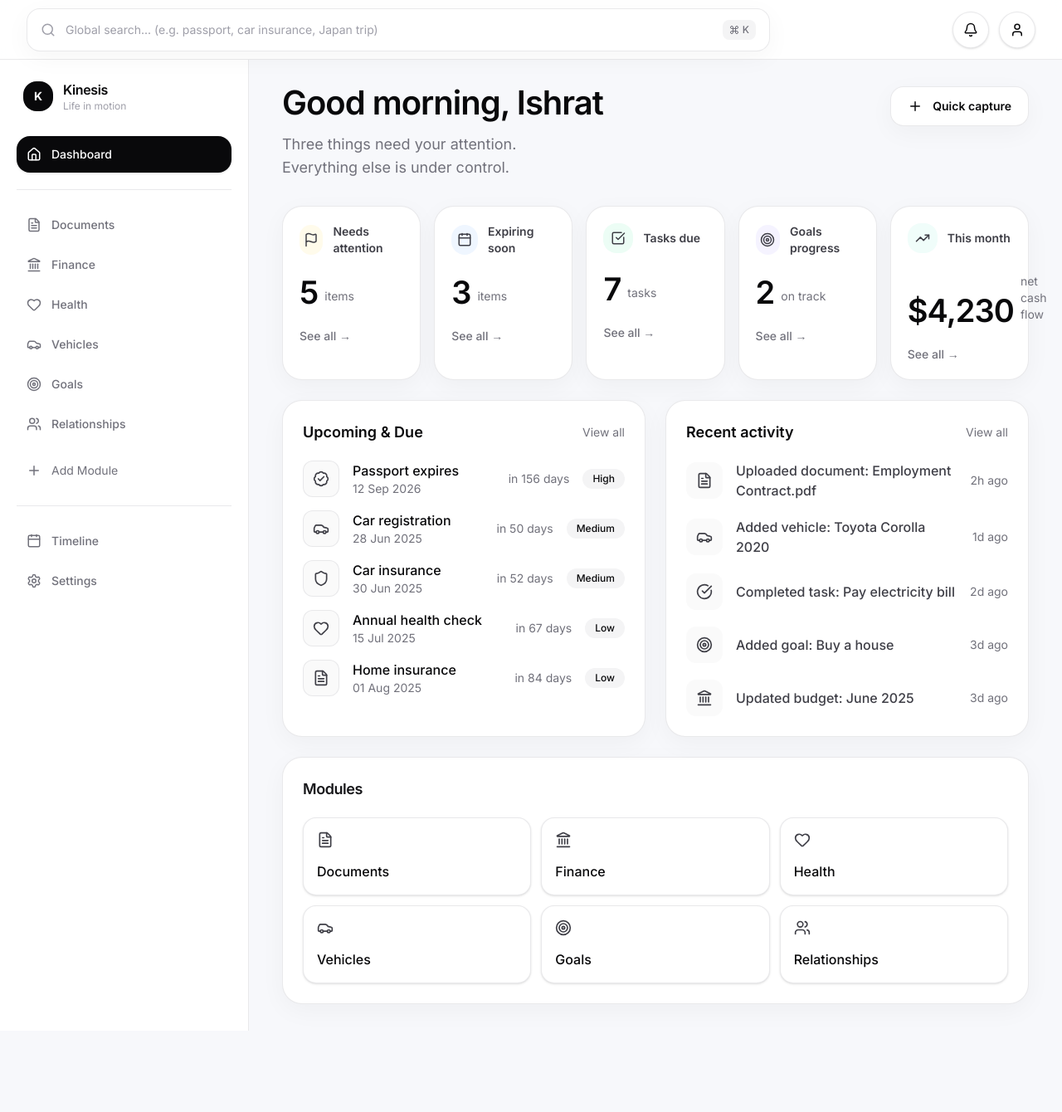
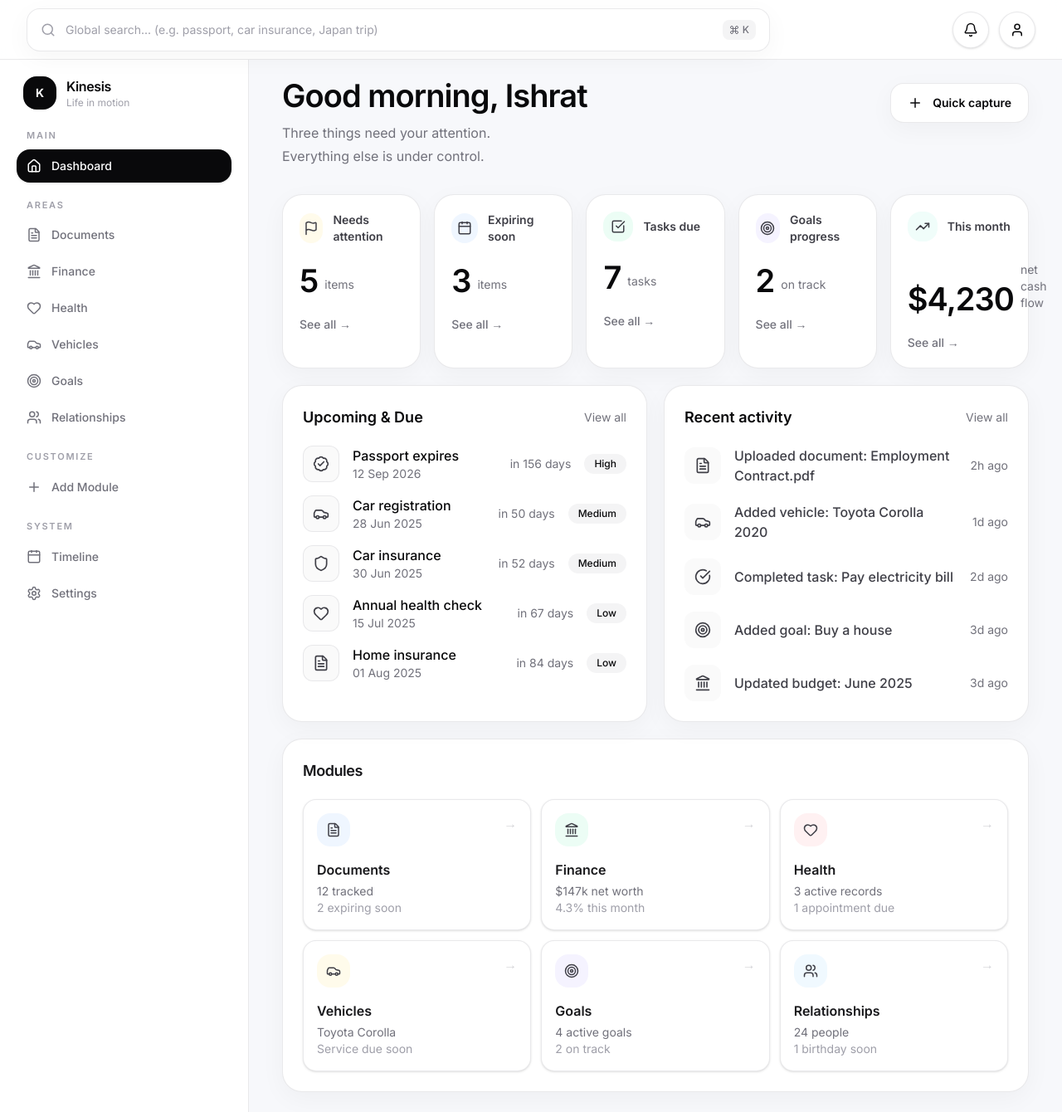
Before and after one commit to Ishrat420/Kinesis, a Next.js app: page / in a window 1280 px wide. Shown: the whole page at 83% size. Before the commit the page ends 1242 px from the top, so only its background shows below. Built offline with nearby package versions, Linux system fonts and the light colour scheme.

Commit message:
UI redesign

```diff
--- a/app/page.tsx
+++ b/app/page.tsx
@@ -14,22 +14,22 @@ export default function Home() {
       <div className="flex">
         <Sidebar />
 
-        <section className="flex-1 px-10 py-8">
+        <section className="flex-1 px-10 py-6">
           <div className="max-w-7xl">
             <div className="flex items-start justify-between">
               <div>
-                <h1 className="text-[40px] font-semibold leading-none tracking-tight">
+                <h1 className="text-[38px] font-semibold leading-none tracking-tight">
                   Good morning, Ishrat
                 </h1>
 
-                <p className="mt-4 max-w-2xl text-lg leading-7 text-zinc-500">
+                <p className="mt-3 max-w-2xl text-base leading-7 text-zinc-500">
                   Three things need your attention.
                   <br />
                   Everything else is under control.
                 </p>
               </div>
 
-              <button className="flex h-12 items-center gap-3 rounded-2xl border border-zinc-200/80 bg-white px-5 text-sm font-semibold shadow-[0_8px_30px_rgb(0,0,0,0.04)] transition duration-200 hover:-translate-y-0.5 hover:bg-zinc-50 hover:shadow-[0_12px_40px_rgb(0,0,0,0.07)]">
+              <button className="mt-1 flex h-12 items-center gap-3 rounded-2xl border border-zinc-200/80 bg-white px-5 text-sm font-semibold shadow-[0_8px_30px_rgb(0,0,0,0.04)] transition duration-200 hover:-translate-y-0.5 hover:bg-zinc-50 hover:shadow-[0_12px_40px_rgb(0,0,0,0.07)]">
                 <Plus className="h-[18px] w-[18px]" />
                 Quick capture
               </button>
@@ -37,7 +37,7 @@ export default function Home() {
 
             <StatsGrid />
 
-            <div className="mt-6 grid gap-6 xl:grid-cols-2">
+            <div className="mt-5 grid gap-5 xl:grid-cols-2">
               <ReminderList />
               <ActivityFeed />
             </div>
--- a/components/dashboard/ModuleGrid.tsx
+++ b/components/dashboard/ModuleGrid.tsx
@@ -2,17 +2,53 @@ import { Car, FileText, Heart, Landmark, Target, Users } from "lucide-react";
 import { Card } from "@/components/ui/Card";
 
 const modules = [
-  { icon: FileText, name: "Documents" },
-  { icon: Landmark, name: "Finance" },
-  { icon: Heart, name: "Health" },
-  { icon: Car, name: "Vehicles" },
-  { icon: Target, name: "Goals" },
-  { icon: Users, name: "Relationships" },
+  {
+    icon: FileText,
+    name: "Documents",
+    meta: "12 tracked",
+    detail: "2 expiring soon",
+    tone: "bg-blue-50",
+  },
+  {
+    icon: Landmark,
+    name: "Finance",
+    meta: "$147k net worth",
+    detail: "4.3% this month",
+    tone: "bg-emerald-50",
+  },
+  {
+    icon: Heart,
+    name: "Health",
+    meta: "3 active records",
+    detail: "1 appointment due",
+    tone: "bg-rose-50",
+  },
+  {
+    icon: Car,
+    name: "Vehicles",
+    meta: "Toyota Corolla",
+    detail: "Service due soon",
+    tone: "bg-amber-50",
+  },
+  {
+    icon: Target,
+    name: "Goals",
+    meta: "4 active goals",
+    detail: "2 on track",
+    tone: "bg-violet-50",
+  },
+  {
+    icon: Users,
+    name: "Relationships",
+    meta: "24 people",
+    detail: "1 birthday soon",
+    tone: "bg-sky-50",
+  },
 ];
 
 export function ModuleGrid() {
   return (
-    <Card title="Modules" className="mt-6">
+    <Card title="Modules" className="mt-5">
       <div className="grid gap-3 sm:grid-cols-2 lg:grid-cols-3">
         {modules.map((module) => {
           const Icon = module.icon;
@@ -20,10 +56,23 @@ export function ModuleGrid() {
           return (
             <div
               key={module.name}
-              className="rounded-2xl border border-zinc-200/80 bg-white px-4 py-4 shadow-sm transition hover:-translate-y-0.5 hover:shadow-md"
+              className="group rounded-2xl border border-zinc-200/80 bg-white p-4 shadow-sm transition duration-200 hover:-translate-y-0.5 hover:shadow-md"
             >
-              <Icon className="h-5 w-5 text-zinc-700" />
-              <p className="mt-4 font-medium">{module.name}</p>
+              <div className="flex items-start justify-between">
+                <div
+                  className={`flex h-10 w-10 items-center justify-center rounded-2xl ${module.tone}`}
+                >
+                  <Icon className="h-[18px] w-[18px] text-zinc-700" />
+                </div>
+
+                <span className="text-zinc-300 transition group-hover:translate-x-0.5 group-hover:text-zinc-700">
+                  →
+                </span>
+              </div>
+
+              <p className="mt-4 font-semibold text-zinc-900">{module.name}</p>
+              <p className="mt-1 text-sm text-zinc-500">{module.meta}</p>
+              <p className="text-sm text-zinc-400">{module.detail}</p>
             </div>
           );
         })}
--- a/components/navigation/Sidebar.tsx
+++ b/components/navigation/Sidebar.tsx
@@ -22,9 +22,9 @@ const modules = [
 
 export function Sidebar() {
   return (
-    <aside className="hidden min-h-[calc(100vh-72px)] w-[300px] border-r border-zinc-200/80 bg-white px-5 py-6 md:block">
-      <div className="mb-7 flex items-center gap-3 px-2">
-        <div className="flex h-9 w-9 items-center justify-center rounded-2xl bg-zinc-950 text-sm font-bold text-white">
+    <aside className="hidden min-h-[calc(100vh-72px)] w-[300px] border-r border-zinc-200/80 bg-white px-5 py-5 md:block">
+      <div className="mb-6 flex items-center gap-3 px-2">
+        <div className="flex h-10 w-10 items-center justify-center rounded-2xl bg-zinc-950 text-sm font-bold text-white">
           K
         </div>
         <div>
@@ -33,26 +33,48 @@ export function Sidebar() {
         </div>
       </div>
 
-      <nav className="space-y-1 text-sm">
-        <SidebarItem active icon={Home} label="Dashboard" />
+      <nav className="space-y-5 text-sm">
+        <NavSection label="Main">
+          <SidebarItem active icon={Home} label="Dashboard" />
+        </NavSection>
 
-        <Divider />
+        <NavSection label="Areas">
+          {modules.map((module) => (
+            <SidebarItem
+              key={module.name}
+              icon={module.icon}
+              label={module.name}
+            />
+          ))}
+        </NavSection>
 
-        {modules.map((module) => (
-          <SidebarItem key={module.name} icon={module.icon} label={module.name} />
-        ))}
+        <NavSection label="Customize">
+          <SidebarItem icon={Plus} label="Add Module" />
+        </NavSection>
 
-        <button className="mt-3 flex w-full items-center gap-3 rounded-2xl px-3 py-3 text-left text-zinc-500 transition hover:bg-zinc-100 hover:text-zinc-950">
-          <Plus className="h-[18px] w-[18px]" />
-          Add Module
-        </button>
-
-        <Divider />
-
-        <SidebarItem icon={Calendar} label="Timeline" />
-        <SidebarItem icon={Settings} label="Settings" />
+        <NavSection label="System">
+          <SidebarItem icon={Calendar} label="Timeline" />
+          <SidebarItem icon={Settings} label="Settings" />
+        </NavSection>
       </nav>
     </aside>
+  );
+}
+
+function NavSection({
+  label,
+  children,
+}: {
+  label: string;
+  children: React.ReactNode;
+}) {
+  return (
+    <div>
+      <p className="mb-2 px-3 text-[11px] font-semibold uppercase tracking-[0.16em] text-zinc-400">
+        {label}
+      </p>
+      <div className="space-y-1">{children}</div>
+    </div>
   );
 }
 
@@ -67,7 +89,7 @@ function SidebarItem({
 }) {
   return (
     <button
-      className={`flex w-full items-center gap-3 rounded-2xl px-3 py-3 text-left transition ${
+      className={`flex w-full items-center gap-3 rounded-2xl px-3 py-2.5 text-left transition duration-200 ${
         active
           ? "bg-zinc-950 text-white shadow-sm"
           : "text-zinc-500 hover:bg-zinc-100 hover:text-zinc-950"
@@ -78,7 +100,3 @@ function SidebarItem({
     </button>
   );
 }
-
-function Divider() {
-  return <div className="my-5 border-t border-zinc-200/80" />;
-}
--- a/components/navigation/Topbar.tsx
+++ b/components/navigation/Topbar.tsx
@@ -4,19 +4,18 @@ export function Topbar() {
   return (
     <header className="sticky top-0 z-30 h-[72px] border-b border-zinc-200/80 bg-white/90 backdrop-blur">
       <div className="flex h-full items-center justify-between px-8">
-        <div className="flex-1">
-          <div className="flex h-[52px] max-w-4xl items-center justify-between rounded-2xl border border-zinc-200/80 bg-white px-4 shadow-[0_8px_30px_rgb(0,0,0,0.04)] transition focus-within:border-zinc-300">
+        <div className="flex h-[52px] w-full max-w-4xl items-center justify-between rounded-2xl border border-zinc-200/80 bg-white px-4 shadow-[0_8px_30px_rgb(0,0,0,0.04)] transition duration-200 focus-within:border-zinc-300 focus-within:shadow-[0_12px_40px_rgb(0,0,0,0.07)]">
           <div className="flex items-center gap-3 text-zinc-400">
             <Search className="h-[18px] w-[18px]" />
-              <span className="text-sm">
-                Global search... (e.g. passport, car insurance, Japan trip)
-              </span>
+            <input
+              className="w-[520px] bg-transparent text-sm outline-none placeholder:text-zinc-400"
+              placeholder="Global search... (e.g. passport, car insurance, Japan trip)"
+            />
           </div>
 
           <div className="flex items-center gap-1 rounded-lg bg-zinc-100 px-2 py-1 text-xs font-medium text-zinc-500">
             <Command className="h-3 w-3" />
             K
-            </div>
           </div>
         </div>
 
```
Lines whose indentation alone changed are shown as unchanged.
